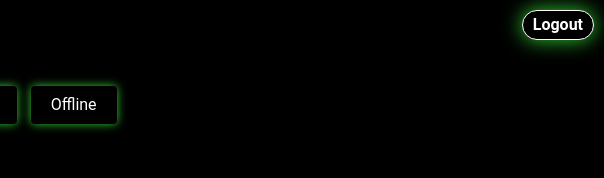
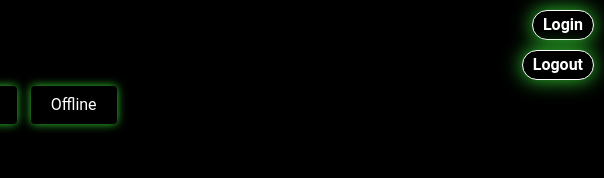
Before and after one commit to dann-lam/streemy, a website: page public/index.html in a window 1280 px wide. Shown: the full height of the page, 676-1280 px from the left. Drawn offline with nearby package versions, Linux system fonts and the light colour scheme.

Commit message:
Working login button

```diff
--- a/public/css/index.css
+++ b/public/css/index.css
@@ -177,13 +177,32 @@ a {
   color: black;
 }
 
+.login-button {
+  box-shadow: 0px 0px 20px #32CD32;
+  position: absolute;
+  right: 10px;
+  top: 10px;
+  font-size: 1em;
+  font-weight: bold;
+  padding: 5px 10px;
+  color: #fff;
+  background-color: #000;
+  border: 1px solid #fff;
+  border-radius: 20px;
+  cursor: pointer;
+  transition: all 0.3s ease;
+}
 
+.login-button:hover {
+  color: #000;
+  background-color: #fff;
+}
 
 .logout-button {
   box-shadow: 0px 0px 20px #32CD32;
   position: absolute;
   right: 10px;
-  top: 10px;
+  top: 50px;
   font-size: 1em;
   font-weight: bold;
   padding: 5px 10px;
--- a/public/index.html
+++ b/public/index.html
@@ -11,6 +11,7 @@
 <body>
     <header>
         <img src="https://freepngimg.com/thumb/mario/92471-toy-art-bros-mario-bowser-super.png" class="header-image" />
+        <button class="login-button">Login</button>
         <button id="logout-button" class="logout-button">Logout</button>
     </header>
 
--- a/public/js/index.js
+++ b/public/js/index.js
@@ -1,5 +1,4 @@
 let popupWindow = null;
-
 
 function addUserCard(user) {
   const container = document.querySelector(".streamers-container");
@@ -17,7 +16,6 @@ function addUserCard(user) {
   favoriteButton.innerHTML = user.user_streamer.favorited ? "★" : "☆";
 
   platformElement.textContent = user.platform.platform_name;
-
 
   cardLink.target = "_blank";
   cardLink.style.textDecoration = "none"; // Remove the underline from the text
@@ -207,6 +205,19 @@ document
       .catch((error) => console.error(error));
   });
 
+document.querySelector(".login-button").addEventListener("click", () => {
+  fetch("/login")
+    .then((response) => {
+      if (response.ok) {
+        // Redirect user to login page, or show a "logged out" message, etc.
+        window.location.href = "/login";
+      } else {
+        console.error("Login failed");
+      }
+    })
+    .catch((error) => console.error(error));
+});
+
 document.querySelector("#logout-button").addEventListener("click", () => {
   fetch("/logout")
     .then((response) => {
@@ -244,18 +255,21 @@ document
   });
 
 function openStreamer(streamerUrl) {
-    if(popupWindow && !popupWindow.closed) {
+  if (popupWindow && !popupWindow.closed) {
     popupWindow.location.href = streamerUrl;
   } else {
-      popupWindow = window.open(streamerUrl, 'streamerWindow', 'height=600,width=800,toolbar=no,menubar=no,scrollbars=no,resizable=no,location=no,directories=no,status=no');
+    popupWindow = window.open(
+      streamerUrl,
+      "streamerWindow",
+      "height=600,width=800,toolbar=no,menubar=no,scrollbars=no,resizable=no,location=no,directories=no,status=no"
+    );
   }
 
-    if(window.focus) {
+  if (window.focus) {
     popupWindow.focus();
   }
 }
 
-
 card.addEventListener("click", () => {
   openStreamer(user.streamer_url);
 });
```
Lines whose indentation alone changed are shown as unchanged.
